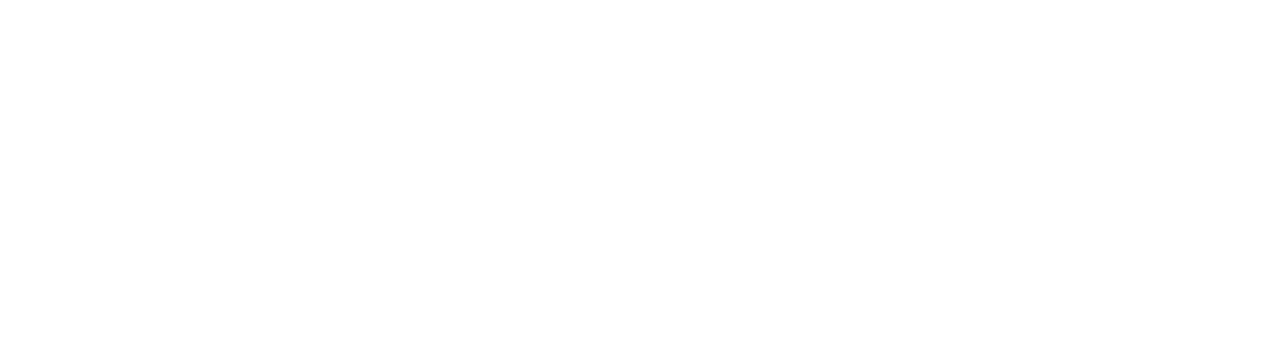
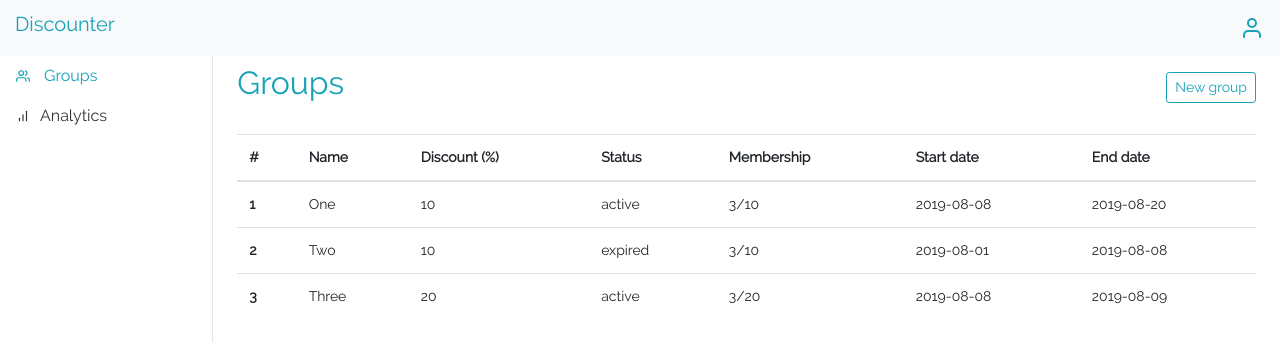
Before and after one commit to johnotu/discounter, a React (Create React App) app: page /groups in a window 1280 px wide. Shown: the top 342 px of the page. Built offline with nearby package versions, Linux system fonts and the light colour scheme.

Commit message:
Group url
Changed _group_ url to _groups_

```diff
--- a/src/App.js
+++ b/src/App.js
@@ -21,8 +21,8 @@
     <ErrorBoundary>
     <Router>
       <Route path='/' exact render={props =>  <Groups {...props} groups={groups} />} />
-      <Route path='/group' exact render={props => <Groups {...props} groups={groups} />} />
-        <Route path='/group/:id' exact render={props => <Group {...props} group={groups.find(group => group.id === props.match.params.id)} />} />
+      <Route path='/groups' exact render={props => <Groups {...props} groups={groups} />} />
+        <Route path='/groups/:id' exact render={props => <Group {...props} group={groups.find(group => group.id === props.match.params.id)} />} />
         <Route path='/group-signup/:id' exact render={props => <Signup {...props} group={groups.find(group => group.id === props.match.params.id)} />} />
       <Route path='/analytics' exact render={props => <Analytics {...props} groups={groups} />} />
         <Route path='/new-group' exact component={NewGroup} />
--- a/src/components/Groups.js
+++ b/src/components/Groups.js
@@ -12,7 +12,7 @@
 const Groups = props => {
   // Open a particular group data on-click
   const handleGroupClick = id => {
-    props.history.push(`/group/${id}`);
+    props.history.push(`/groups/${id}`);
   }
 
   return (
@@ -24,7 +24,7 @@
           <main role="main" className="col-md-9 ml-sm-auto col-lg-10 px-4">
             <div className="d-flex justify-content-between flex-wrap flex-md-nowrap align-items-center pt-3 pb-2 mb-3">
               <h1 className="h2 text-info">Groups</h1>
-              <Link to="/new-group" className="btn btn-info">New group</Link>
+              <Link to="/new-group" className="btn btn-outline-info btn-sm">New group</Link>
             </div>
             <table className="table">
               <thead>
```
